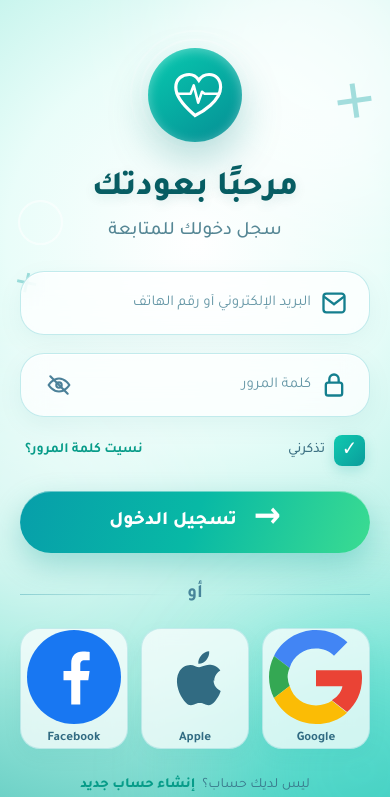
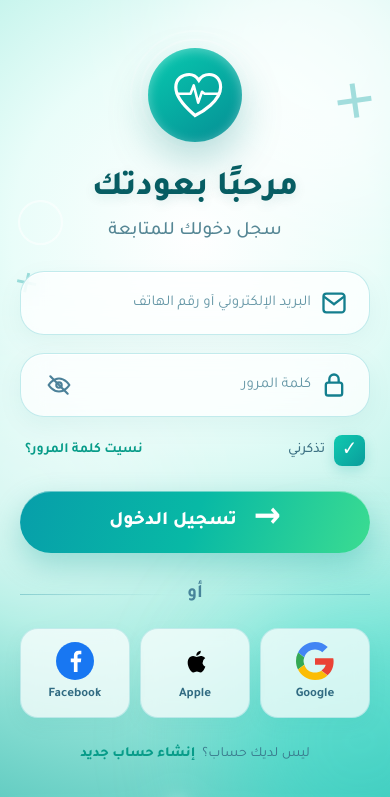
Before and after one commit to saedhamdy660-wq/nabd-alamal-frontend, a React (Vite) app: page /login in a window 390 px wide. Shown: the top 797 px of the page. Built offline with nearby package versions, Linux system fonts and the light colour scheme.

Commit message:
Update index.css

```diff
--- a/src/index.css
+++ b/src/index.css
@@ -17,7 +17,9 @@
   --radius-input: 14px;
 }
 
-* { box-sizing: border-box; }
+* {
+  box-sizing: border-box;
+}
 
 body {
   margin: 0;
@@ -37,7 +39,9 @@ body {
   position: relative;
 }
 
-.page { padding: 20px; }
+.page {
+  padding: 20px;
+}
 
 .header {
   display: flex;
@@ -48,7 +52,12 @@ body {
   border-bottom: 1px solid var(--border);
 }
 
-.header h1 { font-size: 18px; margin: 0; color: var(--primary); font-weight: 700; }
+.header h1 {
+  font-size: 18px;
+  margin: 0;
+  color: var(--primary);
+  font-weight: 700;
+}
 
 .card {
   background: var(--card);
@@ -80,15 +89,27 @@ body {
   transition: transform 0.15s ease, opacity 0.15s ease;
 }
 
-.btn:active { transform: scale(0.98); opacity: 0.92; }
-.btn.danger { background: var(--danger); }
+.btn:active {
+  transform: scale(0.98);
+  opacity: 0.92;
+}
+
+.btn.danger {
+  background: var(--danger);
+}
+
 .btn.outline {
   background: white;
   color: var(--primary);
   border: 1.5px solid var(--primary);
 }
 
-.tabs { display: flex; gap: 8px; margin-bottom: 16px; }
+.tabs {
+  display: flex;
+  gap: 8px;
+  margin-bottom: 16px;
+}
+
 .tab {
   flex: 1;
   padding: 11px;
@@ -100,7 +121,11 @@ body {
   font-weight: 600;
   color: var(--text-muted);
 }
-.tab.active { background: var(--primary); color: white; }
+
+.tab.active {
+  background: var(--primary);
+  color: white;
+}
 
 .list-item {
   display: flex;
@@ -122,10 +147,19 @@ body {
   color: var(--primary-dark);
 }
 
-.muted { color: var(--muted); font-size: 13px; }
+.muted {
+  color: var(--muted);
+  font-size: 13px;
+}
 
-.input-group { position: relative; }
-.input-group input { padding-right: 38px; }
+.input-group {
+  position: relative;
+}
+
+.input-group input {
+  padding-right: 38px;
+}
+
 .input-icon {
   position: absolute;
   top: 50%;
@@ -141,7 +175,8 @@ body {
   font-family: inherit;
 }
 
-input, select {
+input,
+select {
   width: 100%;
   padding: 13px 14px;
   margin-top: 6px;
@@ -152,7 +187,12 @@ input, select {
   font-size: 14px;
   color: var(--text-dark);
 }
-input:focus, select:focus { outline: none; border-color: var(--primary); }
+
+input:focus,
+select:focus {
+  outline: none;
+  border-color: var(--primary);
+}
 
 label.field-label {
   font-size: 13px;
@@ -170,6 +210,7 @@ label.field-label {
   padding: 12px 18px;
   margin-bottom: 18px;
 }
+
 .search-bar input {
   border: none;
   padding: 0;
@@ -177,7 +218,10 @@ label.field-label {
   flex: 1;
   background: transparent;
 }
-.search-bar input:focus { outline: none; }
+
+.search-bar input:focus {
+  outline: none;
+}
 
 .bottom-nav {
   position: fixed;
@@ -201,7 +245,10 @@ label.field-label {
   font-weight: 500;
 }
 
-.bottom-nav a.active { color: var(--primary); font-weight: 700; }
+.bottom-nav a.active {
+  color: var(--primary);
+  font-weight: 700;
+}
 
 .timeline-item {
   display: flex;
@@ -223,7 +270,9 @@ label.field-label {
   flex-shrink: 0;
 }
 
-.timeline-dot.done { background: var(--primary); }
+.timeline-dot.done {
+  background: var(--primary);
+}
 
 .service-card {
   flex: 1;
@@ -235,10 +284,26 @@ label.field-label {
   color: inherit;
   box-shadow: 0 2px 12px rgba(23, 51, 46, 0.04);
 }
-.service-card.emergency { background: var(--danger-light); border: 1px solid #f7cccc; }
-.service-card.neutral { background: var(--primary-light); border: 1px solid #d7f0ea; }
-.service-card .icon { font-size: 30px; margin-bottom: 8px; }
-.service-card .title { font-weight: 700; font-size: 14px; }
+
+.service-card.emergency {
+  background: var(--danger-light);
+  border: 1px solid #f7cccc;
+}
+
+.service-card.neutral {
+  background: var(--primary-light);
+  border: 1px solid #d7f0ea;
+}
+
+.service-card .icon {
+  font-size: 30px;
+  margin-bottom: 8px;
+}
+
+.service-card .title {
+  font-weight: 700;
+  font-size: 14px;
+}
 
 .avatar {
   width: 38px;
@@ -251,7 +316,11 @@ label.field-label {
   font-size: 18px;
 }
 
-/* Splash / welcome screen */
+
+/* =========================================================
+   SPLASH / WELCOME SCREEN
+   ========================================================= */
+
 .splash-screen {
   min-height: 100vh;
   display: flex;
@@ -260,7 +329,12 @@ label.field-label {
   justify-content: center;
   text-align: center;
   padding: 32px;
-  background: linear-gradient(160deg, var(--primary-dark), var(--primary) 60%, #17c2a6);
+  background: linear-gradient(
+    160deg,
+    var(--primary-dark),
+    var(--primary) 60%,
+    #17c2a6
+  );
   color: white;
 }
 
@@ -268,7 +342,7 @@ label.field-label {
   width: 96px;
   height: 96px;
   border-radius: 50%;
-  background: rgba(255,255,255,0.15);
+  background: rgba(255, 255, 255, 0.15);
   display: flex;
   align-items: center;
   justify-content: center;
@@ -276,16 +350,36 @@ label.field-label {
   margin-bottom: 28px;
 }
 
-.splash-screen h1 { font-size: 27px; font-weight: 700; margin: 0 0 6px; }
-.splash-screen p { opacity: 0.92; margin: 4px 0; }
-.splash-tagline { margin-top: 40px; font-size: 15px; opacity: 0.88; }
-.splash-tagline strong { display: block; font-size: 18px; margin-top: 4px; }
+.splash-screen h1 {
+  font-size: 27px;
+  font-weight: 700;
+  margin: 0 0 6px;
+}
+
+.splash-screen p {
+  opacity: 0.92;
+  margin: 4px 0;
+}
+
+.splash-tagline {
+  margin-top: 40px;
+  font-size: 15px;
+  opacity: 0.88;
+}
+
+.splash-tagline strong {
+  display: block;
+  font-size: 18px;
+  margin-top: 4px;
+}
 
 .splash-screen .btn {
   margin-top: 36px;
   background: white;
   color: var(--primary-dark);
 }
+
+
 /* =========================================================
    NABD AL-AMAL
    MODERN LOGIN SCREEN
@@ -313,6 +407,7 @@ label.field-label {
   direction: rtl;
 }
 
+
 /* --------------------------------
    Main content
 -------------------------------- */
@@ -333,6 +428,7 @@ label.field-label {
   flex-direction: column;
   align-items: center;
 }
+
 
 /* --------------------------------
    Logo
@@ -418,13 +514,13 @@ label.field-label {
   }
 }
 
+
 /* --------------------------------
    Header
 -------------------------------- */
 
 .login-header {
   text-align: center;
-
   margin-bottom: 38px;
 }
 
@@ -451,6 +547,7 @@ label.field-label {
 
   font-weight: 500;
 }
+
 
 /* --------------------------------
    Form
@@ -547,7 +644,10 @@ label.field-label {
   height: 28px;
 }
 
-/* Password eye */
+
+/* --------------------------------
+   Password eye
+-------------------------------- */
 
 .password-toggle {
   position: absolute;
@@ -578,6 +678,7 @@ label.field-label {
   width: 26px;
   height: 26px;
 }
+
 
 /* --------------------------------
    Remember / Forgot
@@ -657,6 +758,7 @@ label.field-label {
   text-decoration: underline;
 }
 
+
 /* --------------------------------
    Error
 -------------------------------- */
@@ -678,6 +780,7 @@ label.field-label {
 
   font-size: 14px;
 }
+
 
 /* --------------------------------
    Login button
@@ -746,6 +849,7 @@ label.field-label {
   direction: ltr;
 }
 
+
 /* --------------------------------
    Divider
 -------------------------------- */
@@ -792,9 +896,11 @@ label.field-label {
   font-weight: 600;
 }
 
-/* --------------------------------
-   Social login
--------------------------------- */
+
+/* =========================================================
+   SOCIAL LOGIN
+   REAL SVG ICONS
+   ========================================================= */
 
 .social-login {
   width: 100%;
@@ -832,7 +938,7 @@ label.field-label {
   justify-content: center;
   align-items: center;
 
-  gap: 7px;
+  gap: 9px;
 
   font-size: 16px;
 
@@ -843,59 +949,85 @@ label.field-label {
 
   transition:
     transform 0.2s ease,
-    background 0.2s ease;
+    background 0.2s ease,
+    box-shadow 0.2s ease;
 }
 
 .social-card:hover {
   transform: translateY(-3px);
 
   background: rgba(255, 255, 255, 0.92);
+
+  box-shadow:
+    0 10px 24px rgba(0, 130, 140, 0.1);
 }
 
+.social-card:active {
+  transform: scale(0.97);
+}
+
+
+/* --------------------------------
+   Real SVG social icons
+-------------------------------- */
+
+.social-svg {
+  display: block;
+
+  flex-shrink: 0;
+
+  width: 42px;
+  height: 42px;
+}
+
+
+/* Google */
+
+.google-svg {
+  width: 42px;
+  height: 42px;
+}
+
+
+/* Apple */
+
+.apple-svg {
+  width: 42px;
+  height: 42px;
+
+  color: #000;
+}
+
+
+/* Facebook */
+
+.facebook-svg {
+  width: 42px;
+  height: 42px;
+}
+
+
+/* Remove old text-icon styling */
 .google-icon,
 .apple-icon,
 .facebook-icon {
-  width: 36px;
-  height: 36px;
+  width: auto;
+  height: auto;
 
   display: flex;
 
   align-items: center;
   justify-content: center;
 
-  font-weight: 900;
+  font-weight: normal;
+  font-size: inherit;
 
-  font-size: 29px;
+  background: none;
+  border-radius: 0;
+
+  color: inherit;
 }
 
-.google-icon {
-  color: #4285f4;
-
-  font-family: Arial, sans-serif;
-}
-
-.apple-icon {
-  color: #111;
-
-  font-size: 23px;
-}
-
-.facebook-icon {
-  width: 32px;
-  height: 32px;
-
-  border-radius: 50%;
-
-  background: #1877f2;
-
-  color: white;
-
-  font-family: Arial, sans-serif;
-
-  font-size: 25px;
-
-  line-height: 35px;
-}
 
 /* --------------------------------
    Signup
@@ -924,6 +1056,7 @@ label.field-label {
 .signup-text a:hover {
   text-decoration: underline;
 }
+
 
 /* --------------------------------
    Background effects
@@ -1025,6 +1158,7 @@ label.field-label {
   right: 50px;
 }
 
+
 /* --------------------------------
    Bottom waves
 -------------------------------- */
@@ -1122,9 +1256,10 @@ label.field-label {
     0 0 12px rgba(255, 255, 255, 0.8);
 }
 
-/* --------------------------------
-   Mobile
--------------------------------- */
+
+/* =========================================================
+   MOBILE
+   ========================================================= */
 
 @media (max-width: 600px) {
 
@@ -1195,14 +1330,28 @@ label.field-label {
     gap: 17px;
   }
 
+  /* Social */
+
+  .social-login {
+    gap: 10px;
+  }
+
   .social-card {
     min-height: 90px;
 
+    border-radius: 18px;
+
     font-size: 13px;
+
+    gap: 7px;
   }
 
-  .social-card span:first-child {
-    transform: scale(0.85);
+  .social-svg,
+  .google-svg,
+  .apple-svg,
+  .facebook-svg {
+    width: 38px;
+    height: 38px;
   }
 
   .signup-text {
@@ -1240,9 +1389,10 @@ label.field-label {
   }
 }
 
-/* --------------------------------
-   Very small phones
--------------------------------- */
+
+/* =========================================================
+   VERY SMALL PHONES
+   ========================================================= */
 
 @media (max-width: 380px) {
 
@@ -1275,10 +1425,24 @@ label.field-label {
     font-size: 11px;
   }
 
+  .social-svg,
+  .google-svg,
+  .apple-svg,
+  .facebook-svg {
+    width: 34px;
+    height: 34px;
+  }
+
   .login-options {
     font-size: 12px;
   }
 }
+
+
+/* =========================================================
+   LOGIN FULL WIDTH
+   ========================================================= */
+
 .app-shell:has(.login-page) {
   max-width: 100%;
 }
```
